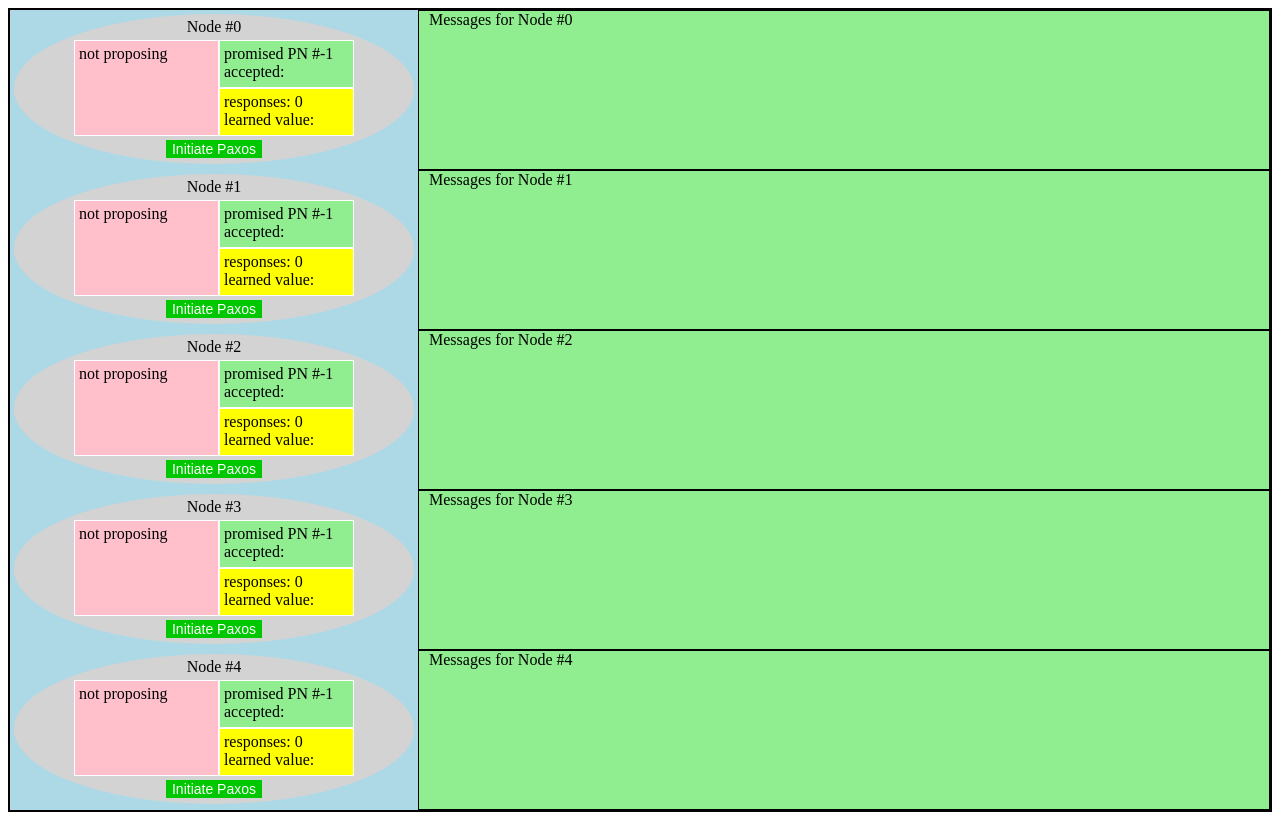
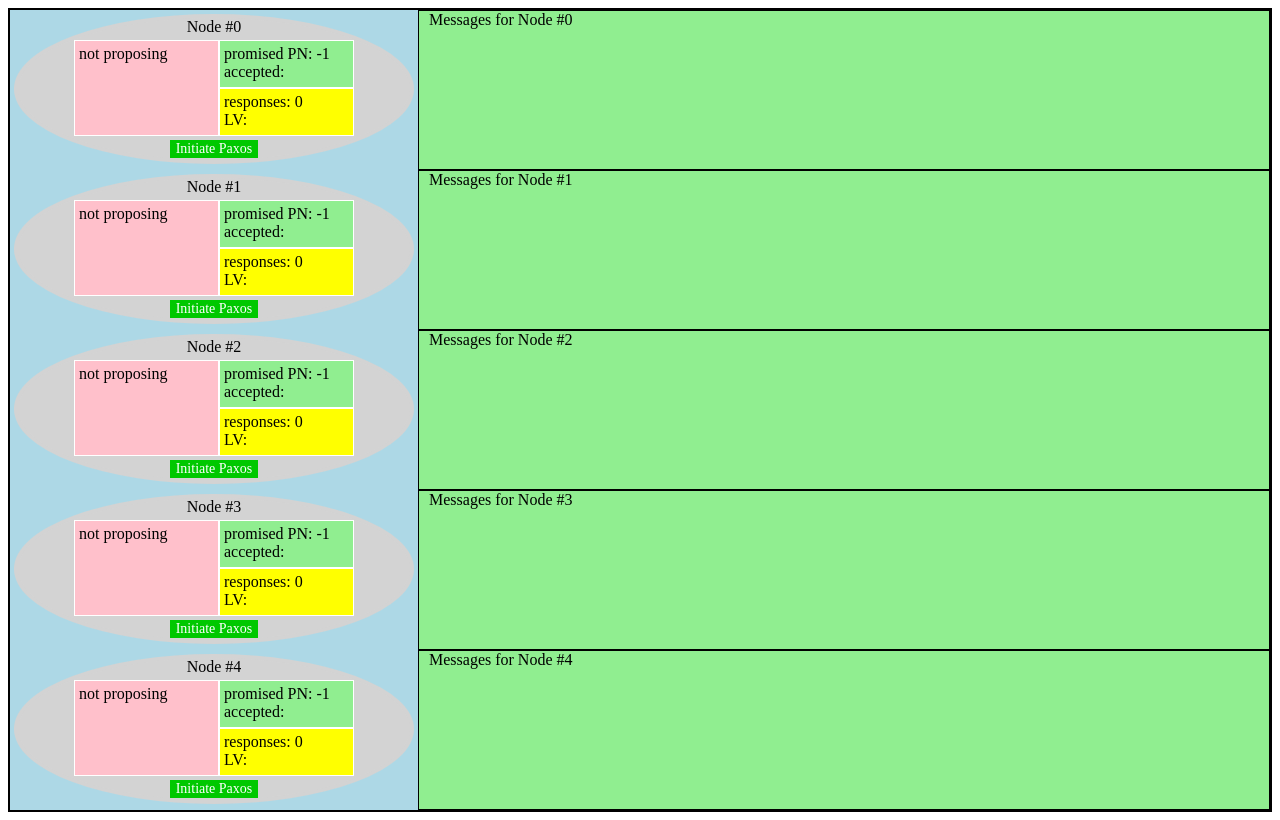
Before and after one commit to echentw/paxos-demo, a React app: page / in a window 1280 px wide. Built offline with nearby package versions, Linux system fonts and the light colour scheme.

Commit message:
some minor tweaks

```diff
--- a/src/NodeComponent.tsx
+++ b/src/NodeComponent.tsx
@@ -19,7 +19,7 @@ const ProposerComponent = ({ proposerState }: { proposerState: ProposerState })
     return (
       <div className="proposer-component">
         <div className="node-text">
-          PN #{proposalNumber}
+          PN: {proposalNumber}
         </div>
         <div className="node-text">
           PV: {proposedValue}
@@ -48,7 +48,7 @@ const ReceiverComponent = ({ receiverState }: { receiverState: ReceiverState })
   return (
     <div className="receiver-component">
       <div className="node-text">
-        promised PN #{receiverState.highestSeenProposalNumber}
+        promised PN: {receiverState.highestSeenProposalNumber}
       </div>
       <div className="node-text">
         accepted: {receiverState.acceptedValue}
@@ -65,7 +65,7 @@ const LearnerComponent = ({ learnerState }: { learnerState: LearnerState }) => {
         responses: {learnerState.responses}
       </div>
       <div className="node-text">
-        learned value: {learnerState.learnedValue}
+        LV: {learnerState.learnedValue}
       </div>
     </div>
   );
--- a/src/styles/appStyles.scss
+++ b/src/styles/appStyles.scss
@@ -1,5 +1,9 @@
 @import './nodeStyles';
 @import './messageStyles';
+
+* {
+  font-family: 'Times New Roman';
+}
 
 * {
   -moz-box-sizing: border-box;
@@ -7,14 +11,18 @@
   box-sizing: border-box;
 }
 
+// This makes the scrollbar always visible.
+* {
   ::-webkit-scrollbar {
     -webkit-appearance: none;
+    width: 8px;
     height: 6px;
   }
 
   ::-webkit-scrollbar-thumb {
     border-radius: 3px;
     background-color: rgba(0, 0, 0, 0.5);
+  }
 }
 
 .app-container {
```
Lines whose indentation alone changed are shown as unchanged.
